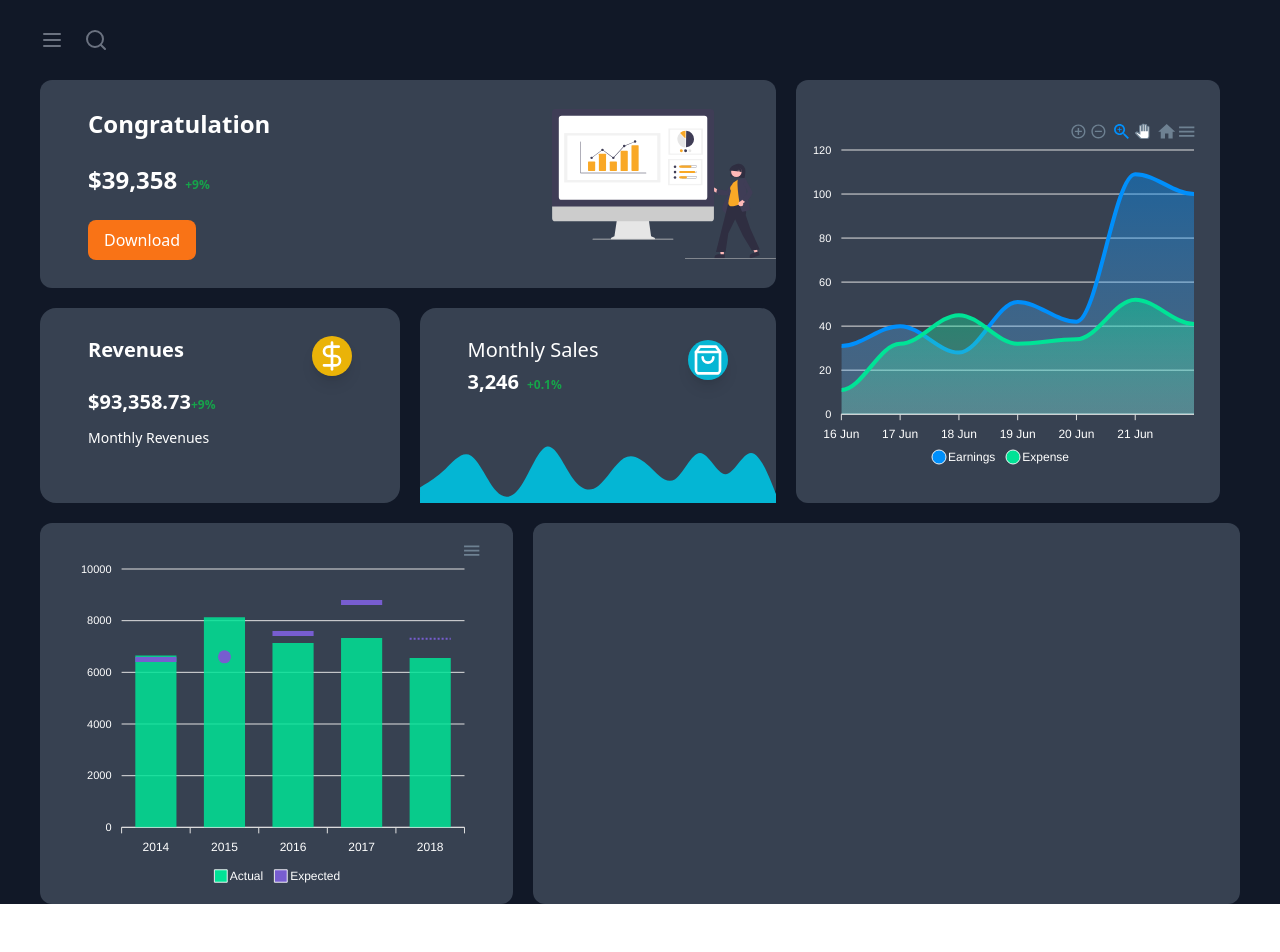
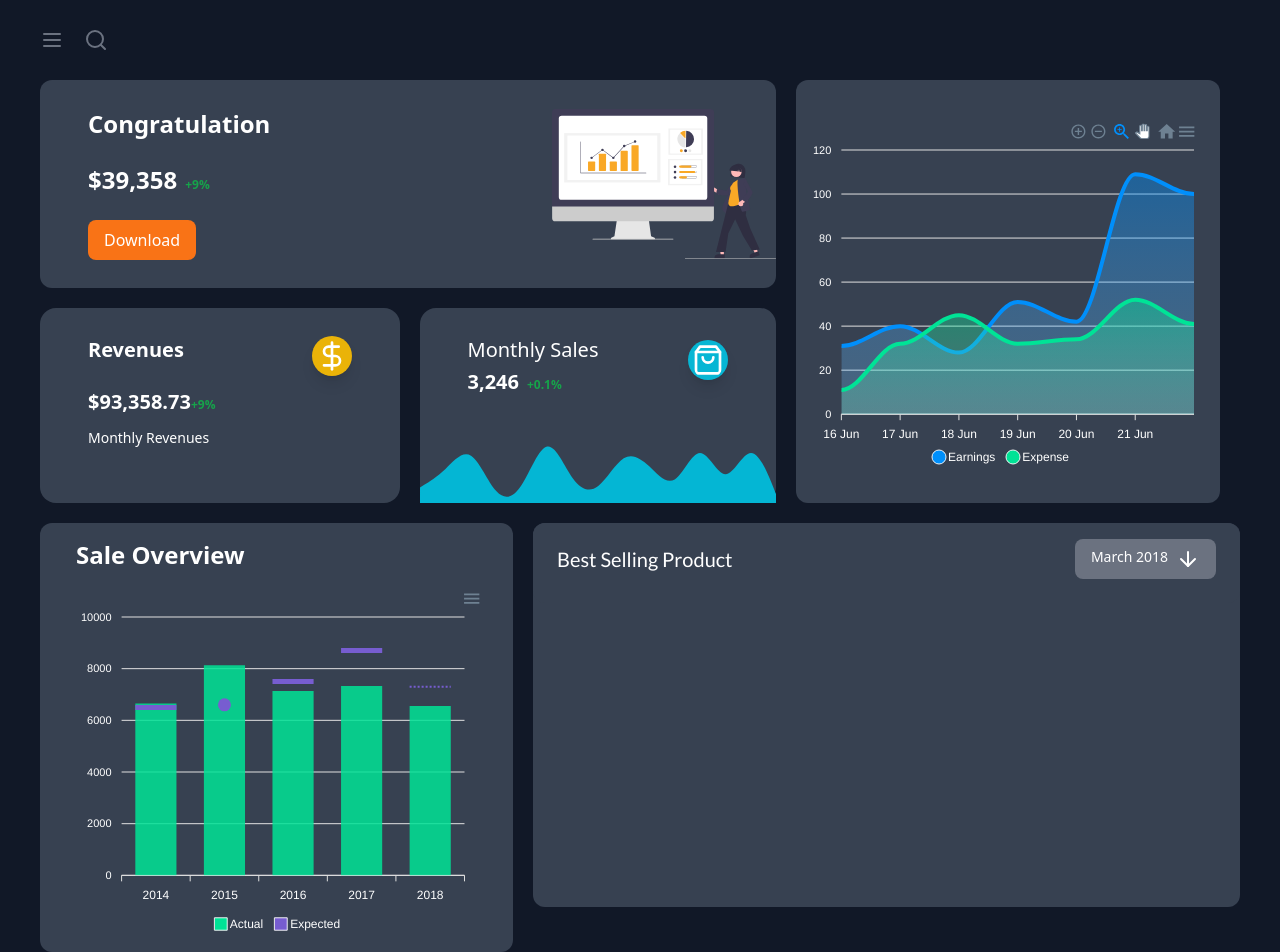
Before and after one commit to sireyrathsok/admin-dashboard, a React (Vite) app: page / in a window 1280 px wide. Before the commit the page ends 904 px from the top, so only its background shows below. Built offline with nearby package versions, Linux system fonts and the light colour scheme.

Commit message:
added dropMenu

```diff
--- a/src/Charts/BarChartApex.jsx
+++ b/src/Charts/BarChartApex.jsx
@@ -142,6 +142,9 @@ class BarChartApex extends React.Component {
   render() {
     return (
       <div>
+        <h1 className=" text-2xl ml-3 mb-4 pt-4  text-white font-semibold">
+          Sale Overview
+        </h1>
         <div id="chart">
           <ReactApexChart
             options={this.state.options}
--- a/src/components/Home/Home.jsx
+++ b/src/components/Home/Home.jsx
@@ -17,12 +17,15 @@ const Home = () => {
 
         <Graphic />
       </div>
-      <div className=" flex gap-5   w-full  mt-5   ">
-        <div className=" bg-gray-700 px-6 pt-4 w-2/5 rounded-xl  ">
+      <div className=" xl:flex  gap-5   w-full  mt-5   ">
+        <motion.div
+          whileHover={{ scale: 1.01 }}
+          className=" bg-gray-700 px-6  xl:w-2/5 w-full rounded-xl  "
+        >
           <BarChartApex />
-        </div>
-        <div className=" bg-gray-700 rounded-xl w-3/5 ">
-          {/* <PerformanceTable /> */}
+        </motion.div>
+        <div className=" bg-gray-700 mt-5 xl:mt-0 h-96 w-full xl:w-3/5  rounded-xl ">
+          <PerformanceTable />
         </div>
       </div>
     </div>
--- a/src/components/Home/PerformanceTable.jsx
+++ b/src/components/Home/PerformanceTable.jsx
@@ -1,7 +1,47 @@
+import { ArrowDown } from "lucide-react";
 import React from "react";
+import { useState } from "react";
 
 const PerformanceTable = () => {
-  return <div>PerformanceTable</div>;
+  const custTime = [
+    { id: "2018", date: "March 2018" },
+    { id: "2017", date: "March 2017" },
+    { id: "2016", date: "March 2016" },
+  ];
+  const [isClicked, setisClicked] = useState(false);
+  const [selected, setselected] = useState("March 2018");
+  return (
+    <div className=" text-white bg-gray-700 h-20 px-6 py-4 rounded-xl">
+      <main className=" flex justify-between items-center ">
+        <h1 className=" font-lato text-xl ">Best Selling Product</h1>
+        <button
+          onClick={() => setisClicked(!false)}
+          className="flex bg-gray-500 px-4 py-2 rounded-lg text-sm gap-2"
+        >
+          <p className="">{selected}</p>
+          <ArrowDown />
+        </button>
+        <div
+          className={`${
+            isClicked ? "" : " hidden"
+          } absolute z-50 right-[53px] xl:right-[65px] text-sm mt-[200px] bg-gray-500  rounded-lg `}
+        >
+          {custTime.map((item) => {
+            return (
+              <p
+                onClick={() => {
+                  setisClicked(false), setselected(item.date);
+                }}
+                className=" my-3 hover:bg-gray-400 px-[31px] py-2"
+              >
+                {item.date}
+              </p>
+            );
+          })}
+        </div>
+      </main>
+    </div>
+  );
 };
 
 export default PerformanceTable;
```
